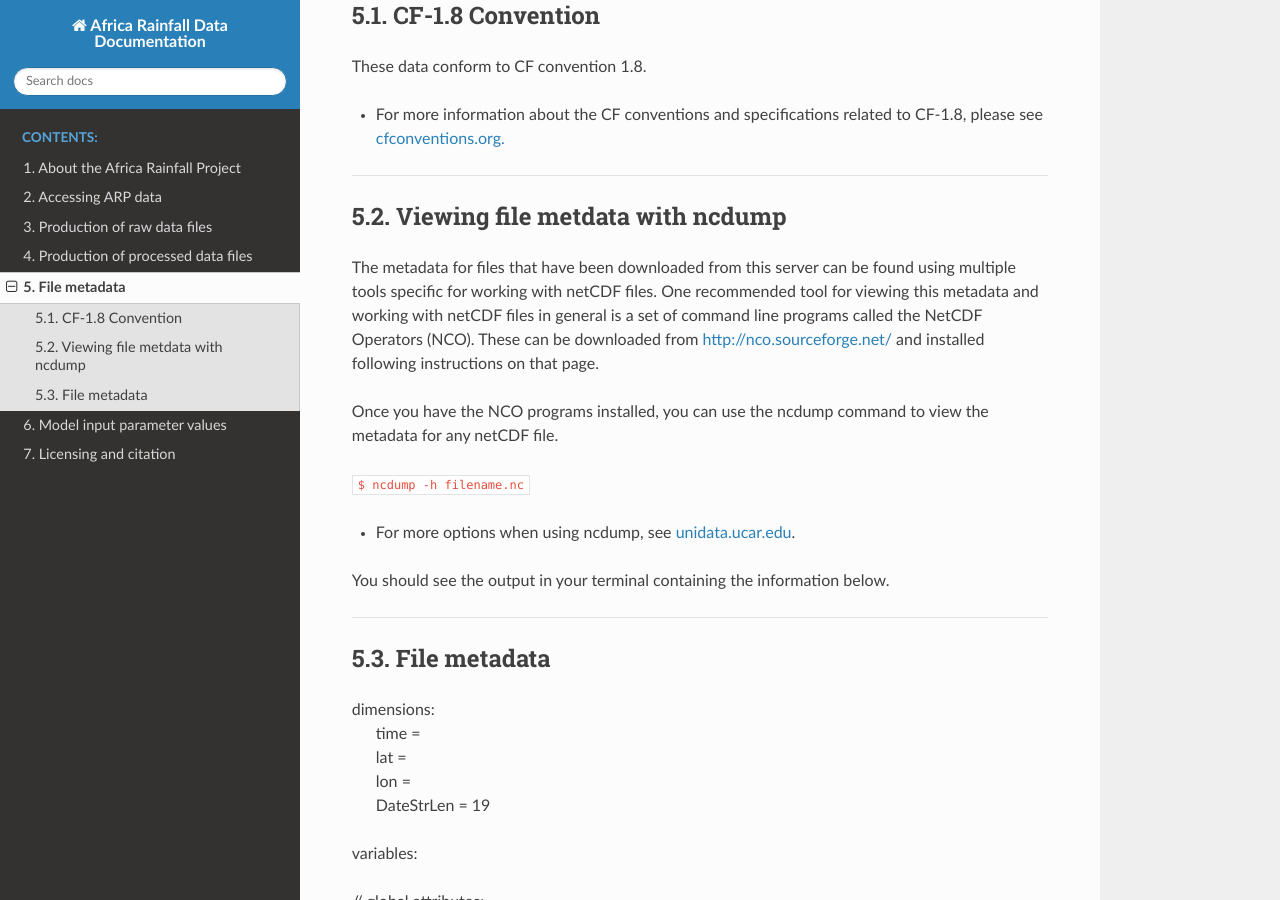
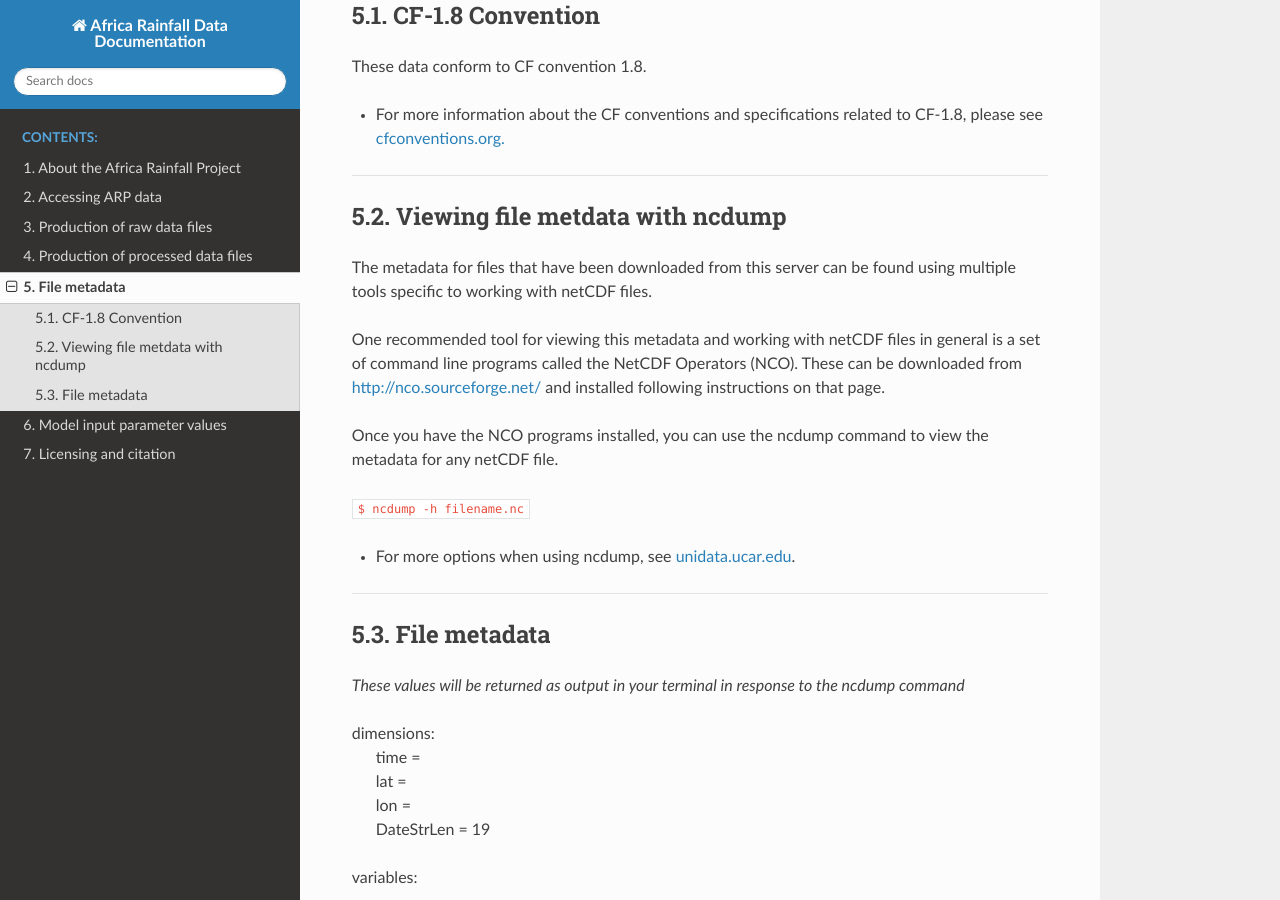
Before and after one commit to CEG-TU-Delft/africarain-docs, a Sphinx documentation site: the page built from docs/source/metadata.rst, in a window 1280 px wide and 900 px high, scrolled down 810 px. Built offline with Sphinx 7.4.7 and the Read the Docs theme 2.0.0, drawn with Linux system fonts in a browser that asks for light colours.

Commit message:
update metadata

```diff
--- a/docs/source/metadata.rst
+++ b/docs/source/metadata.rst
@@ -37,7 +37,9 @@ These data conform to CF convention 1.8.
 
 Viewing file metdata with ncdump
 --------------------------------
-The metadata for files that have been downloaded from this server can be found using multiple tools specific for working with netCDF files. One recommended tool for viewing this metadata and working with netCDF files in general is a set of command line programs called the NetCDF Operators (NCO). These can be downloaded from http://nco.sourceforge.net/ and installed following instructions on that page.
+The metadata for files that have been downloaded from this server can be found using multiple tools specific to working with netCDF files.
+
+One recommended tool for viewing this metadata and working with netCDF files in general is a set of command line programs called the NetCDF Operators (NCO). These can be downloaded from http://nco.sourceforge.net/ and installed following instructions on that page.
 
 Once you have the NCO programs installed, you can use the ncdump command to view the metadata for any netCDF file.
 
@@ -45,12 +47,11 @@ Once you have the NCO programs installed, you can use the ncdump command to view
 
 + For more options when using ncdump, see `unidata.ucar.edu <https://www.unidata.ucar.edu/software/netcdf/workshops/2011/utilities/NcdumpExamples.html>`_.
 
-You should see the output in your terminal containing the information below.
-
 ---------------
 
 File metadata
 -------------
+*These values will be returned as output in your terminal in response to the ncdump command*
 
 | dimensions:
 |   time =
```
